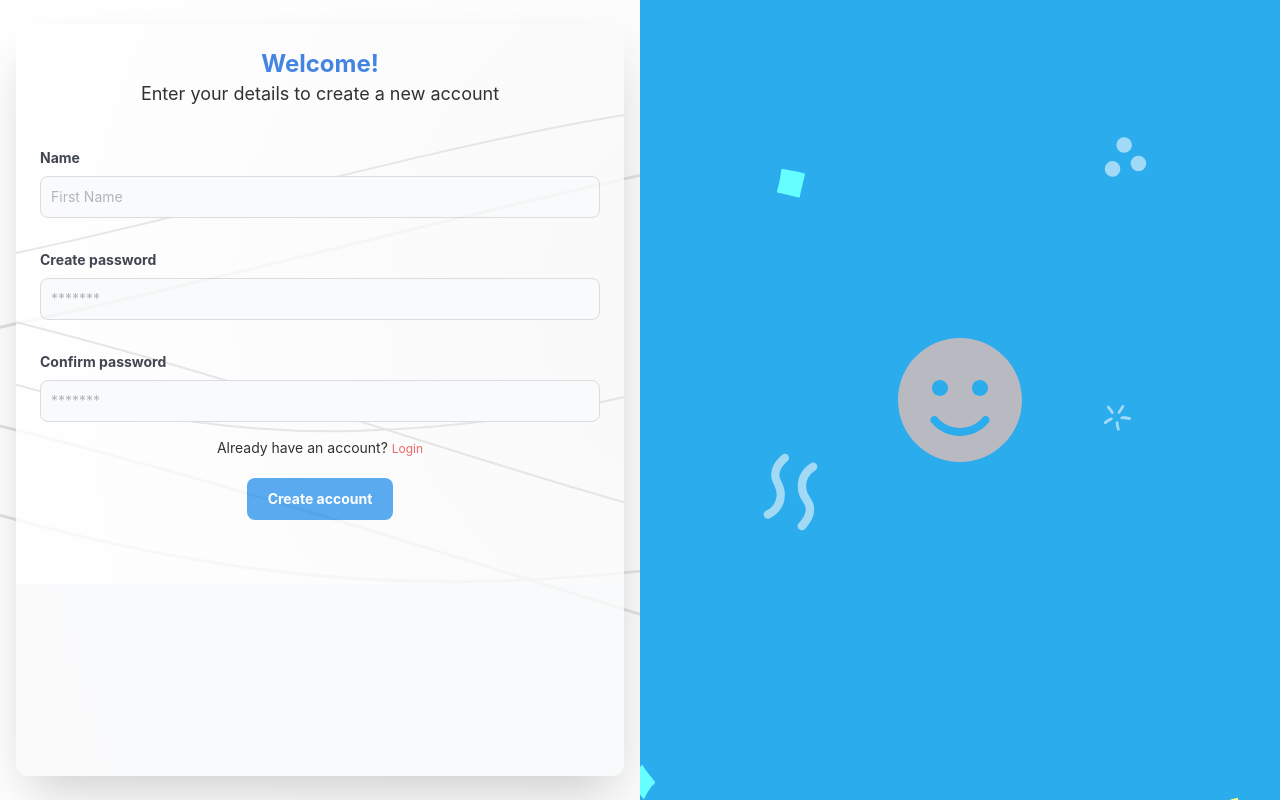
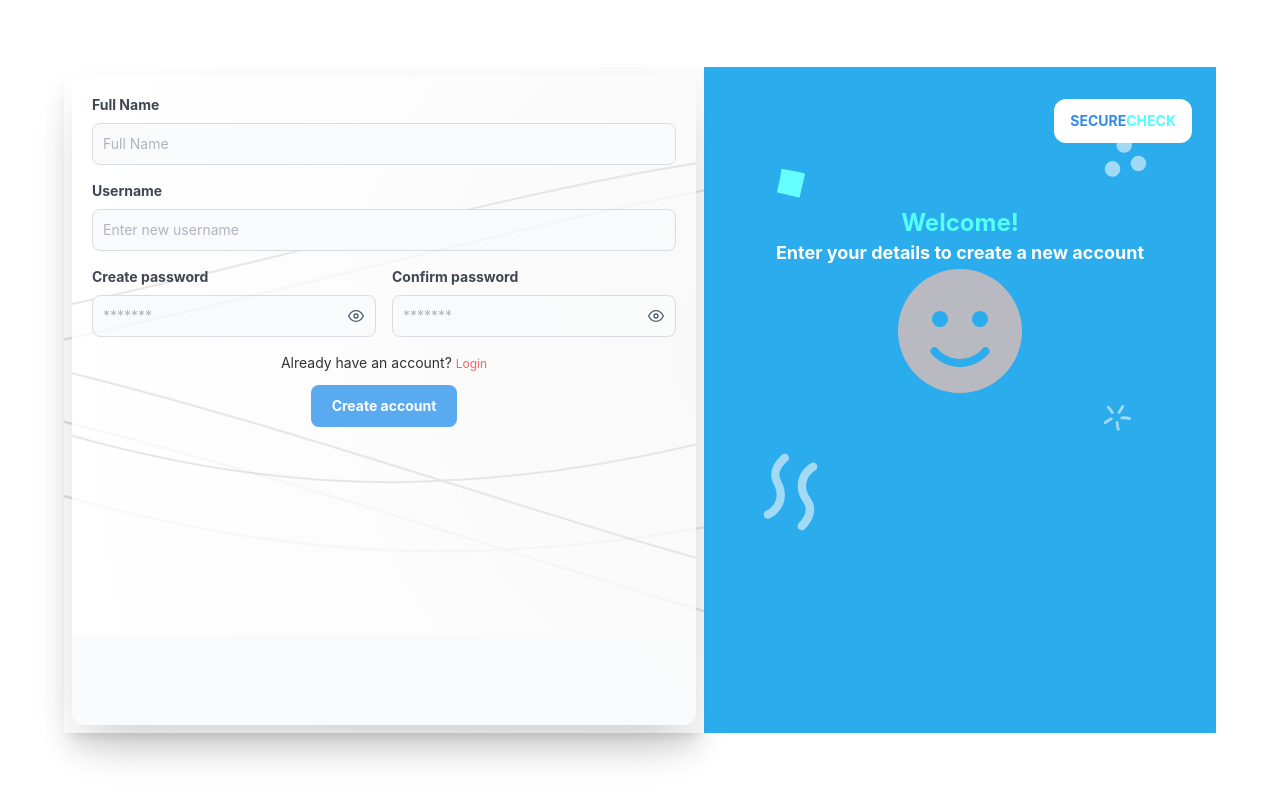
Before and after one commit to Jussy562/passwordstrength, a React (Vite) app: page / in a window 1280 px wide. Built offline with nearby package versions, Linux system fonts and the light colour scheme.

Commit message:
feat: show/hide password, fix: menu items, update: dashboard content

```diff
--- a/index.html
+++ b/index.html
@@ -4,7 +4,7 @@
     <meta charset="UTF-8" />
     <link rel="icon" type="image/svg+xml" href="/vite.svg" />
     <meta name="viewport" content="width=device-width, initial-scale=1.0" />
-    <title>Vite + React</title>
+    <title>SecureCheck</title>
   </head>
   <body>
     <div id="root"></div>
--- a/src/App.jsx
+++ b/src/App.jsx
@@ -32,7 +32,7 @@ function App() {
       // Check if the entered credentials match the stored values
 
       const user = passwordList.find(
-        (userData) => userData.name === data.name && userData.password === data.password
+        (userData) => userData.userName === data.name && userData.password === data.password
       );
       if (user) {
         setAuthData(user);
--- a/src/component/Navbar/Sidebar.jsx
+++ b/src/component/Navbar/Sidebar.jsx
@@ -1,6 +1,6 @@
 import React from 'react'
-import { HiUserGroup } from 'react-icons/hi';
-import { FaSmile,  } from 'react-icons/fa';
+// import { HiUserGroup } from 'react-icons/hi';
+import { FaSmile, FaUserCircle,  } from 'react-icons/fa';
 
 function AdminNavbar({
     handleWeakPassword,
@@ -10,27 +10,33 @@ function AdminNavbar({
     handleAllPassword,
     user,
     onLogout}) {
-    const name = user?.name.toUpperCase();
+    const name = user?.userName.toUpperCase();
   return (
-    <div className='w-full md:w-1/4 md:fixed top-0 left-0  flex flex-col justify-between pt-8 pb-10 px-6 md:px-8   bg-[#13213C] h-auto md:h-full'>
-            <div className='flex flex-col  w-auto h-auto'>
-                <div className='flex flex-row justify-start mb-16'>
-                    <button onClick={onLogout}  className="text-white bg-[#3296ee] hover:bg-[#0f67da] hover:border-[#0f67da]  focus:outline-none font-bold rounded-lg text-sm w-full sm:w-auto px-5 py-2.5 text-center dark:bg-blue-600 dark:hover:bg-blue-700 dark:focus:ring-blue-800">Logout</button>
+    <div className='w-full md:w-1/4 md:fixed top-0 left-0  flex flex-col justify-between pt-8 pb-10 px-6 md:px-8   bg-[#13213C] h-auto md:h-full sidebar'>
+            <div className='flex flex-col  w-full h-auto'>
+                <div className='flex flex-row justify-between items-center w-full'>
+                    <div className='w-full flex flex-row items-start justify-start mb-16'>
+                        <h1 className='text-[#1c7ee7] text-sm font-bold px-4 py-3 bg-white rounded-xl '>SECURE<span className='text-[#41fff9]'>CHECK</span></h1>
+                    </div>
+                    {/* <div className='flex flex-row justify-start mb-16'>
+                        <button onClick={onLogout}  className="text-white bg-[#3296ee] hover:bg-[#0f67da] hover:border-[#0f67da]  focus:outline-none font-bold rounded-lg text-sm w-full sm:w-auto px-5 py-2.5 text-center dark:bg-blue-600 dark:hover:bg-blue-700 dark:focus:ring-blue-800">Logout</button>
 
+                    </div> */}
                 </div>
-                <div className='mb-5'>
+                <div className='mb-5 flex flex-col items-center gap-4'>
+                    <FaUserCircle className='text-white text-6xl' />
                     <h1 className='text-gray-300 text-3xl'>Hello, <span className='text-white font-bold'>{name}</span></h1>
                 </div>
-                <p className='text-gray-300 mb-4 text-sm'>Welcome to your dashboard, kindly sort through the user and password</p>
+                <p className='text-gray-300 mb-4 text-sm'>Welcome to SECURECHECK dashboard, kindly sort through the user and password</p>
 
 
 
                 <div className='flex flex-col mt-12'>
                     <p className='text-lg font-bold text-gray-400'>
-                        View Based On
+                        View Based On Password Strength
                     </p>
 
-                    <div className='w-full flex flex-row md:flex-wrap  lg:flex-nowrap items-center justify-center mt-4 gap-4 xl:gap-7'>
+                    <div className='w-full grid grid-cols-3 items-center justify-center mt-4 gap-4  select'>
                         <div
 
                         className='flex flex-col justify-center items-center'>
@@ -91,6 +97,10 @@ function AdminNavbar({
                         </div>
                     </div>
                 </div>
+                <div className='flex flex-row justify-center mt-8 w-full'>
+                        <button onClick={onLogout}  className=" text-white bg-[#3296ee] hover:bg-[#0f67da] hover:border-[#0f67da]  focus:outline-none font-bold rounded-lg text-sm w-auto md:w-full px-5 py-2.5 text-center dark:bg-blue-600 dark:hover:bg-blue-700 dark:focus:ring-blue-800">Logout</button>
+
+                </div>
             </div>
 
         </div>
--- a/src/component/table/DataTable.jsx
+++ b/src/component/table/DataTable.jsx
@@ -17,7 +17,7 @@ function DataTable({userData}) {
 
                       <tr className='w-full'>
                       <th className='text-sm md:text-lg'> Name</th>
-                      <th className='text-sm md:text-lg'> Password</th>
+                      <th className='text-sm md:text-lg'> Username</th>
                       <th className='text-sm md:text-lg'> Strength</th>
                       <th className='text-sm md:text-lg'> Time</th>
                       </tr>
@@ -65,7 +65,7 @@ function DataTable({userData}) {
                                             {item.name}
                                             </strong>
                                           </td>
-                                          <td className='text-sm md:text-lg'>{item.password}</td>
+                                          <td className='text-sm md:text-lg'>{item.userName}</td>
                                           <td className='text-sm md:text-lg'><p className='status' style={{backgroundColor: color, color:text}}>{strength}</p></td>
                                           <td className='text-sm md:text-lg'>{time}</td>
                                         </tr>
--- a/src/pages/admin/Dashboard.jsx
+++ b/src/pages/admin/Dashboard.jsx
@@ -1,6 +1,7 @@
 import React, {useState, useEffect} from 'react'
 // import SampleData from './sample'
 import AdminNavbar from '../../component/Navbar/Sidebar'
+import '../../component/Navbar/sidebar.css'
 import dashboardbanner from '/assets/dashboardbanner.jpg';
 import PasswordStatistic from './PasswordStatistic';
 import DataTable from '../../component/table/DataTable';
--- a/src/pages/login/Login.jsx
+++ b/src/pages/login/Login.jsx
@@ -1,7 +1,8 @@
 import React, {useState, useEffect,  }from 'react';
 import * as yup from 'yup';
 import { FaSmile } from 'react-icons/fa'
-
+import { FiEye, FiEyeOff } from 'react-icons/fi';
+import secure from '/assets/secure.jpg';
 import { useForm } from 'react-hook-form'
 import { yupResolver } from '@hookform/resolvers/yup';
 import { useNavigate } from 'react-router-dom';
@@ -11,7 +12,10 @@ import { useNavigate } from 'react-router-dom';
 
 
 function Login({onLogin}) {
-
+  const [showPassword, setShowPassword] = useState(false);
+  const toggleShowPassword = () => {
+    setShowPassword(!showPassword);
+  };
   const [passwordStrength, setPasswordStrength] = useState('');
 
   const [page, setPage] = useState(true);
@@ -27,7 +31,7 @@ function Login({onLogin}) {
   const signUpSchema = yup.object().shape({
     name: yup.string().required('Name is required'),
 
-
+    userName: yup.string().required('Username is requird'),
     password: yup
       .string()
       .test(
@@ -143,20 +147,22 @@ function Login({onLogin}) {
 
 
   return (
-    <div className='flex flex-col-reverse md:flex-row md:justify-center items-center login py-0 md:py-0 h-screen'>
+    <div className='flex flex-col-reverse md:flex-row md:justify-center items-center md:items-center login py-0 md:py-0 h-screen  w-full'>
 
-      <div className='w-full md:w-1/2 flex justify-center items-center  h-auto md:h-full px-2 md:px-4 py-4 md:py-6 formSection '>
+      <div className='w-full md:w-1/2 flex justify-center items-center  h-auto md:h-5/6 px-1 md:px-2 py-1` md:py-2 formSection shadow-xl'>
         {
           page ?
-          <form  className='w-full md:w-full h-full bg-gray-50 shadow-2xl rounded-xl p-4  md:p-6 details' onSubmit={handleSubmit(onSubmit )}>
-            <div className='mb-6 md:mb-10 flex flex-col justify-center items-center'>
-              <h2 className='text-black dark:text-white text-xl md:text-2xl font-bold'><span className="text-[#1666dc]">Welcome! </span></h2>
-              <p className='text-black text-lg'>Enter your details to create a new account</p>
+          <form  className='w-full md:w-full h-full bg-gray-50 shadow-2xl rounded-xl p-4  md:p-5 details' onSubmit={handleSubmit(onSubmit )}>
+
+            <div className='flex flex-col justify-between items-start gap-4 w-full mb-4'>
+              <div className="mb-0 flex flex-col text-start w-full">
+                <label htmlFor="name" className="block mb-2 text-sm font-bold text-gray-900 dark:text-white">Full Name</label>
+                <input type="text" id="name" className="bg-gray-50 border border-gray-300 text-gray-900 text-sm rounded-lg focus:ring-blue-500 focus:border-blue-500 block w-full p-2.5 dark:bg-gray-700 dark:border-gray-600 dark:placeholder-gray-400 dark:text-white dark:focus:ring-blue-500 dark:focus:border-blue-500" {...register('name')}  placeholder="Full Name"   />
+                { errors.name && <p className='text-red-400 text-xs'>{errors.name.message}</p>}
               </div>
-            <div className='flex flex-col justify-between items-start gap-4 w-full mb-4'>
-              <div className="mb-4 flex flex-col text-start w-full">
-                <label htmlFor="name" className="block mb-2 text-sm font-bold text-gray-900 dark:text-white">Name</label>
-                <input type="text" id="name" className="bg-gray-50 border border-gray-300 text-gray-900 text-sm rounded-lg focus:ring-blue-500 focus:border-blue-500 block w-full p-2.5 dark:bg-gray-700 dark:border-gray-600 dark:placeholder-gray-400 dark:text-white dark:focus:ring-blue-500 dark:focus:border-blue-500" {...register('name')}  placeholder="First Name"   />
+              <div className="mb-0 flex flex-col text-start w-full">
+                <label htmlFor="userName" className="block mb-2 text-sm font-bold text-gray-900 dark:text-white">Username</label>
+                <input type="text" id="userName" className="bg-gray-50 border border-gray-300 text-gray-900 text-sm rounded-lg focus:ring-blue-500 focus:border-blue-500 block w-full p-2.5 dark:bg-gray-700 dark:border-gray-600 dark:placeholder-gray-400 dark:text-white dark:focus:ring-blue-500 dark:focus:border-blue-500" {...register('userName')}  placeholder="Enter new username"   />
                 { errors.name && <p className='text-red-400 text-xs'>{errors.name.message}</p>}
               </div>
 
@@ -164,26 +170,51 @@ function Login({onLogin}) {
 
 
 
-            <div className='flex flex-col justify-between items-center gap-4 w-full'>
-              <div className="mb-4 flex flex-col text-start w-full">
+            <div className='flex flex-col md:flex-row justify-between items-center gap-4 w-full'>
+              <div className="mb-0 flex flex-col text-start w-full">
                 <label htmlFor="password" className="block mb-2 text-sm font-bold text-gray-900 dark:text-white">Create password</label>
-                <input type="password" id="password"
-                className="bg-gray-50 border border-gray-300 text-gray-900 text-sm rounded-lg focus:ring-blue-500 focus:border-blue-500 block w-full p-2.5 dark:bg-gray-700 dark:border-gray-600 dark:placeholder-gray-400 dark:text-white dark:focus:ring-blue-500 dark:focus:border-blue-500"
-                placeholder='*******'
+                <div className="relative">
+                  <input
+                    type={showPassword ? 'text' : 'password'}
+                    id="password"
+                    className="bg-gray-50 border border-gray-300 text-gray-900 text-sm rounded-lg focus:ring-blue-500 focus:border-blue-500 block w-full pr-10 p-2.5 dark:bg-gray-700 dark:border-gray-600 dark:placeholder-gray-400 dark:text-white dark:focus:ring-blue-500 dark:focus:border-blue-500"
+                    placeholder="*******"
                     {...register('password')}
                     onChange={handlePasswordChange}
                   />
+                  <div
+                    className="absolute top-1/2 right-3 transform -translate-y-1/2 cursor-pointer"
+                    onClick={toggleShowPassword}
+                  >
+                    {showPassword ? <FiEyeOff /> : <FiEye />}
+                  </div>
+                </div>
                 {errors.password && <p  className='text-red-400 text-xs'>{errors.password.message}</p>}
               </div>
-              <div className="mb-4 flex flex-col text-start w-full">
+              <div className="mb-0 flex flex-col text-start w-full">
                 <label htmlFor="confirmPassword" className="block mb-2 text-sm font-bold text-gray-900 dark:text-white">Confirm password</label>
-                <input type="password" id="confirmPassword" className="bg-gray-50 border border-gray-300 text-gray-900 text-sm rounded-lg focus:ring-blue-500 focus:border-blue-500 block w-full p-2.5 dark:bg-gray-700 dark:border-gray-600 dark:placeholder-gray-400 dark:text-white dark:focus:ring-blue-500 dark:focus:border-blue-500"  placeholder='*******' {...register('confirmPassword')}  />
+                <div className="relative">
+                  <input
+                    type={showPassword ? 'text' : 'password'}
+                    id="confirmPassword"
+                    className="bg-gray-50 border border-gray-300 text-gray-900 text-sm rounded-lg focus:ring-blue-500 focus:border-blue-500 block w-full pr-10 p-2.5 dark:bg-gray-700 dark:border-gray-600 dark:placeholder-gray-400 dark:text-white dark:focus:ring-blue-500 dark:focus:border-blue-500"
+                    placeholder="*******"
+                    {...register('confirmPassword')}
+                    onChange={handlePasswordChange}
+                  />
+                  <div
+                    className="absolute top-1/2 right-3 transform -translate-y-1/2 cursor-pointer"
+                    onClick={toggleShowPassword}
+                  >
+                    {showPassword ? <FiEyeOff /> : <FiEye />}
+                  </div>
+</div>
                 { errors.confirmPassword && <p  className='text-red-400 text-xs'>{errors.confirmPassword.message}</p>}
               </div>
             </div>
 
           {/*  */}
-          <div className='mb-5'>
+           <div className='mb-3 mt-4 flex flex-row justify-center items-center'>
               <p className='text-sm text-black'>Already have an account? <span className='text-red-500 cursor-pointer text-xs' onClick={toggleForm}>Login</span></p>
             </div>
             <div >
@@ -192,26 +223,38 @@ function Login({onLogin}) {
         </form>
             :
 
-            <form  className='w-full md:w-full h-full bg-gray-50 shadow-2xl rounded-xl p-4  md:p-6 details' onSubmit={handleSubmit(onSubmit)}>
-             <div className='mb-6 md:mb-10 flex flex-col justify-center items-center'>
-              <h2 className='text-black dark:text-white text-xl md:text-2xl font-bold'><span className="text-[#1c7ee7]">Welcome Back!</span></h2>
-              <p className='text-black text-lg'>Enter your details to login</p>
-            </div>
+            <form  className='w-full md:w-full h-full flex flex-col items-center justify-center bg-gray-50 shadow-2xl rounded-xl p-4  md:p-6 details' onSubmit={handleSubmit(onSubmit)}>
 
-            <div className='flex flex-col justify-between items-start gap-4 w-full mb-4'>
+
+            <div className='flex flex-col justify-between items-start gap-4 w-full mb-0'>
               <div className="mb-4 flex flex-col text-start w-full">
-                <label htmlFor="name" className="block mb-2 text-sm font-bold text-gray-900 dark:text-white">Name</label>
-                <input type="text" id="name" className="bg-gray-50 border border-gray-300 text-gray-900 text-sm rounded-lg focus:ring-blue-500 focus:border-blue-500 block w-full p-2.5 dark:bg-gray-700 dark:border-gray-600 dark:placeholder-gray-400 dark:text-white dark:focus:ring-blue-500 dark:focus:border-blue-500" {...register('name')}  placeholder="First Name"   />
+                <label htmlFor="name" className="block mb-2 text-sm font-bold text-gray-900 dark:text-white">Username</label>
+                <input type="text" id="name" className="bg-gray-50 border border-gray-300 text-gray-900 text-sm rounded-lg focus:ring-blue-500 focus:border-blue-500 block w-full p-2.5 dark:bg-gray-700 dark:border-gray-600 dark:placeholder-gray-400 dark:text-white dark:focus:ring-blue-500 dark:focus:border-blue-500" {...register('name')}  placeholder="Userame"   />
                 { errors.name && <p className='text-red-400 text-xs'>{errors.name.message}</p>}
               </div>
 
             </div>
 
 
-            <div className='flex flex-row justify-between items-center'>
+            <div className='flex flex-row justify-between items-center w-full'>
               <div className="mb-6 flex flex-col text-start w-full">
                 <label htmlFor="password" className="block mb-2 text-sm font-bold text-gray-900 dark:text-white">Enter password</label>
-                <input type="password" id="loginPassword" className="bg-gray-50 border border-gray-300 text-gray-900 text-sm rounded-lg focus:ring-blue-500 focus:border-blue-500 block w-full p-2.5 dark:bg-gray-700 dark:border-gray-600 dark:placeholder-gray-400 dark:text-white dark:focus:ring-blue-500 dark:focus:border-blue-500"  placeholder='*******' {...register('password')} />
+                <div className="relative">
+                  <input
+                    type={showPassword ? 'text' : 'password'}
+                    id="password"
+                    className="bg-gray-50 border border-gray-300 text-gray-900 text-sm rounded-lg focus:ring-blue-500 focus:border-blue-500 block w-full pr-10 p-2.5 dark:bg-gray-700 dark:border-gray-600 dark:placeholder-gray-400 dark:text-white dark:focus:ring-blue-500 dark:focus:border-blue-500"
+                    placeholder="*******"
+                    {...register('password')}
+                    onChange={handlePasswordChange}
+                  />
+                  <div
+                    className="absolute top-1/2 right-3 transform -translate-y-1/2 cursor-pointer"
+                    onClick={toggleShowPassword}
+                  >
+                    {showPassword ? <FiEyeOff /> : <FiEye />}
+                  </div>
+                </div>
                 {errors.password && <p  className='text-red-400 text-xs'>{errors.password.message}</p>}
               </div>
 
@@ -231,8 +274,18 @@ function Login({onLogin}) {
         }
       </div>
 
-     <div className='w-full md:w-1/2 h-auto md:h-full flex flex-col justify-center items-center py-12 md:py-24 mb-8 md:mb-0   loginBanner'>
-
+     <div className='w-full md:w-2/5 h-auto md:h-5/6  flex flex-col justify-start items-center gap-8 py-12 md:py-16 md:pt-8 px-6 mb-8 md:mb-0   loginBanner'>
+        <div className='w-full flex flex-row items-start justify-end mb-8'>
+          <h1 className='text-[#1c7ee7] text-sm font-bold px-4 py-3 bg-white rounded-xl '>SECURE<span className='text-[#41fff9]'>CHECK</span></h1>
+        </div>
+        {
+          page ?
+            <>
+              <div className='flex flex-col items-center justify-center gap-0'>
+                <div className='mb-0 md:mb-0 flex flex-col justify-center items-center'>
+                    <h2 className='text-black dark:text-white text-xl md:text-2xl font-bold '><span className="text-[#41fff9]">Welcome! </span></h2>
+                    <p className='text-white font-bold text-lg'>Enter your details to create a new account</p>
+                </div>
                 <div className='w-2/3 flex justify-center items-center h-full'>
                   <FaSmile
 
@@ -244,6 +297,24 @@ function Login({onLogin}) {
                 </div>
               </div>
 
+            </>
+            :
+            <>
+            <div className='flex flex-col items-center justify-center gap-0'>
+              <div className='mb-2 md:mb-4 flex flex-col justify-center items-center'>
+                <h2 className='text-black dark:text-white text-xl md:text-2xl font-bold'><span className="text-[#41fff9] font-bold">Welcome Back!</span></h2>
+                <p className='text-white font-bold text-lg'>Enter your details to login</p>
+              </div>
+              <div className=''>
+                    <img src={secure} alt='secure' className='w-36 h-auto' />
+              </div>
+            </div>
+
+            </>
+
+        }
+      </div>
+
     </div>
   )
 }
```
Also changed, not shown: src/component/Navbar/sidebar.css (added, +18 -0 lines), src/pages/login/login.css, 1 other file (tests, documents, lock files or other folders). Lines whose indentation alone changed are shown as unchanged.
